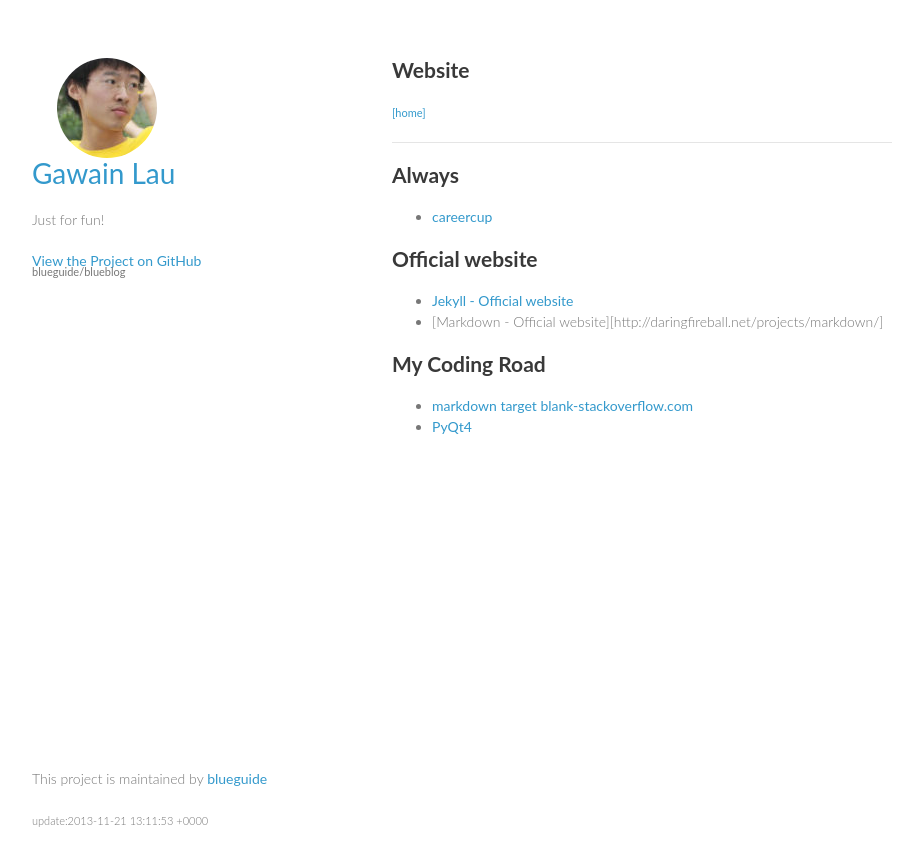
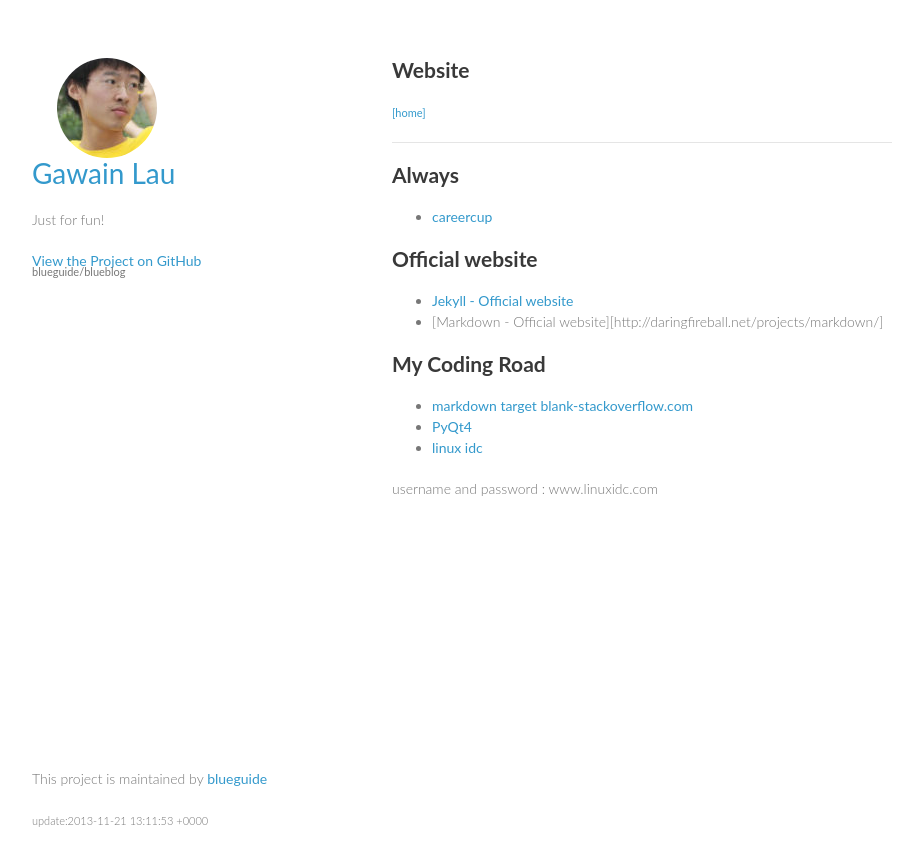
Before and after one commit to blueguide/blueblog, a Jekyll site: the page built from _posts/2013-11-16-My-favorate-website.md, in a window 1280 px wide. Shown: the top 866 px of the page, without its empty margins (178-1091 px from the left). Built offline with Jekyll 4.4.1, drawn with Linux system fonts in a browser that asks for light colours.

Commit message:
modified website

```diff
--- a/_posts/2013-11-16-My-favorate-website.md
+++ b/_posts/2013-11-16-My-favorate-website.md
@@ -29,3 +29,6 @@ My Coding Road
 
 -	[markdown target blank-stackoverflow.com](http://stackoverflow.com/questions/4425198/markdown-target-blank)
 -	[PyQt4](http://jimmykuu.sinaapp.com/static/PyQt4_Tutorial/html/first_programs.html)
+-	[linux idc](http://linux.linuxidc.com)
+
+username and password : www.linuxidc.com
```
